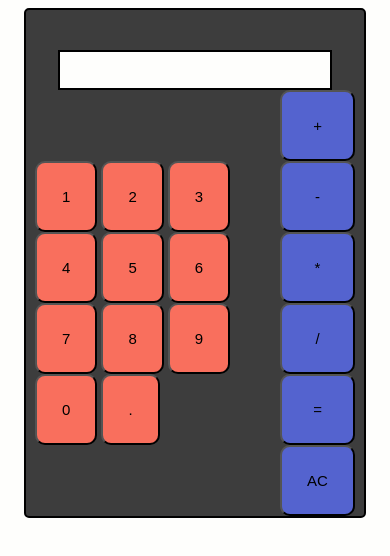
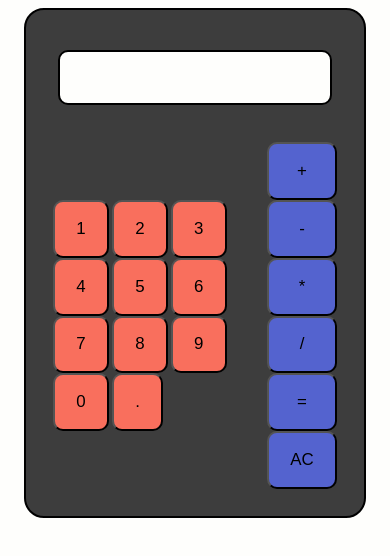
Before and after one commit to mdwasifulkabir/calculator, a plain HTML site: page index.html in a window 390 px wide. Drawn offline with Linux system fonts and the light colour scheme.

Commit message:
Make spacing responsive (replace absolute values)

```diff
--- a/style.css
+++ b/style.css
@@ -10,9 +10,11 @@ body{
   flex-direction: column;
   align-items: center;
   border: 2px black solid;
-  border-radius: 5px;
+  border-radius: 20px;
   height: 60vh;
   aspect-ratio: 2/3;
+  max-width: 400px;
+  max-height: 600px;
 }
 
 #display {
@@ -23,15 +25,30 @@ body{
   width: 80%;
   height: 10%;
   margin-top: 40px;
-  font-size: 20px;
+  font-size: 30px;
   border: 2px black solid;
+  border-radius: 10px;
+}
+
+/* controls spacing between cols of numbers */
+div {
+  display: flex;
+  gap: 2%;
+}
+
+button {
+  font-size: 2vh;
+  background-color: #FEFEFC;
+  border-radius: 10px;
+  padding: 2vh 2.5vh;
 }
 
 #button-container {
   display: flex;
   flex: 1 1 auto;
   align-items: center;
-  gap: 50px;
+  justify-content: center;
+  gap: 20%;
 }
 
 .operators {
@@ -39,18 +56,12 @@ body{
 }
 
 .numbers {
-  background-color: #F96F5D;
-}
-
-button {
-  font-size: 15px;
-  background-color: #FEFEFC;
-  border-radius: 10px;
-  padding: 25px;
+  background-color: #F96F5D;;
 }
 
 #number-container {
-  padding: 0;
+  display: flex;
+  flex-direction: column;
 }
 
 #operator-container {
```
